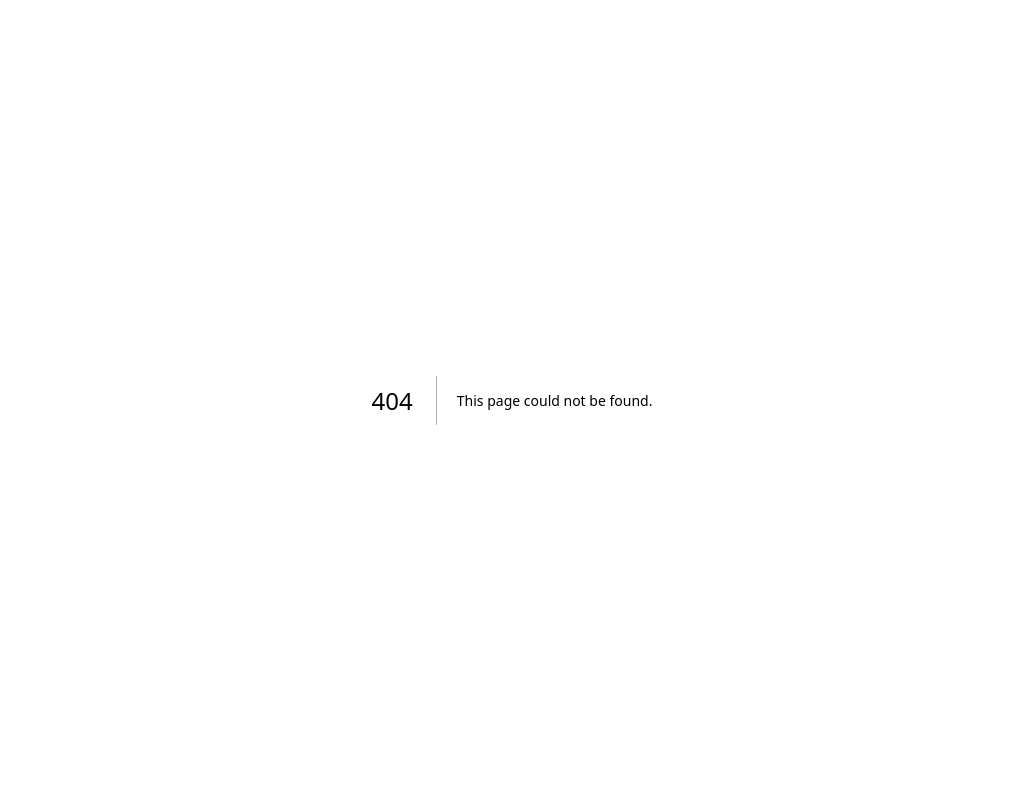
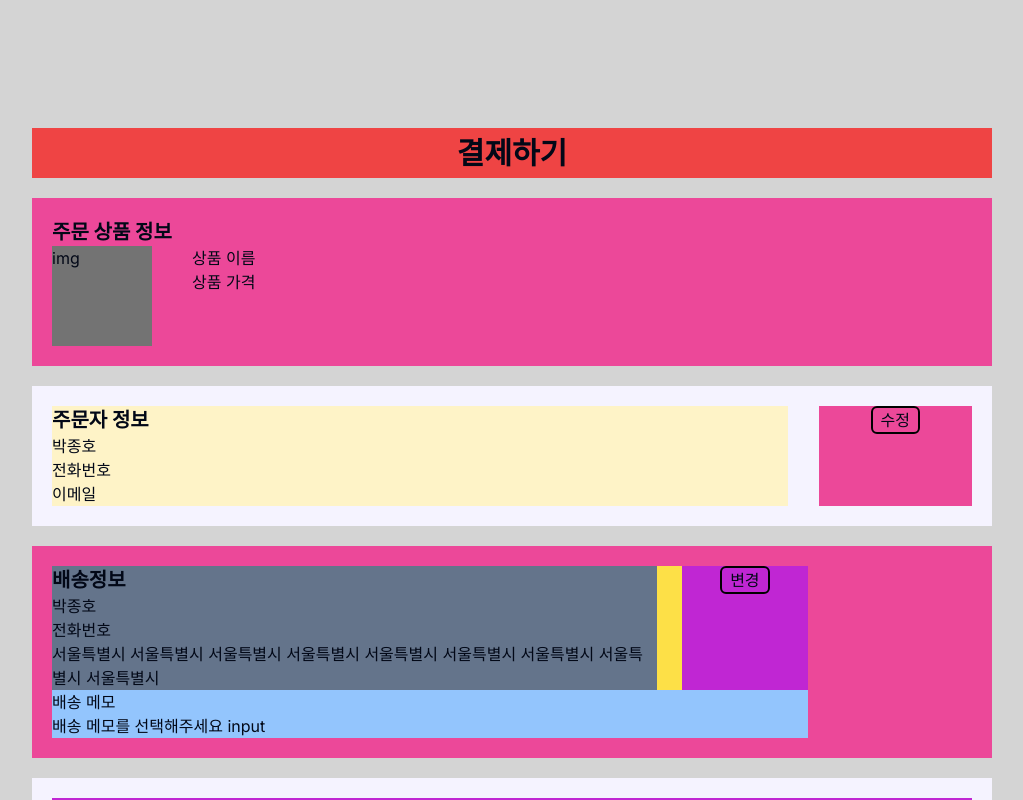
Before and after one commit to BellPumpkin/DevCamp-Day1, a Next.js app: page /payment in a window 1280 px wide. Before the commit this address had no page. Shown: the whole page, without its empty margins (128-1151 px from the left). Built offline with nearby package versions, Linux system fonts and the light colour scheme.

Commit message:
Feat: 결제 페이지 라우팅을 적용
경로를 /payment로 설정했고, 기본 UI 레이아웃을 지정했습니다

```diff
--- /dev/null
+++ b/src/app/payment/page.tsx
@@ -0,0 +1,122 @@
+export default function PaymentPage() {
+  return (
+    <div className="flex flex-col w-full h-screen bg-neutral-300">
+      <div className="overflow-y-auto flex-grow p-10 pt-32">
+        <div className="flex flex-col items-center gap-5">
+          <h1 className="flex bg-red-500 w-4/5 h-[50px] items-center justify-center text-3xl font-bold">결제하기</h1>
+          <div className="w-4/5 bg-pink-500">
+            <div className="flex flex-col p-5">
+              <div>
+                <h1 className="font-bold text-xl">주문 상품 정보</h1>
+              </div>
+              <div className="flex flex-row">
+                <div className="w-[100px] h-[100px] bg-neutral-500">
+                  img
+                </div>
+                <div className='ml-10'>
+                  <h1>상품 이름</h1>
+                  <h1>상품 가격</h1>
+                </div>
+              </div>
+            </div>
+          </div>
+          <div className="flex flex-row w-4/5 p-5 bg-violet-50 justify-between">
+            <div className="flex flex-col w-4/5 bg-amber-100">
+              <h1 className="font-bold text-xl">주문자 정보</h1>
+              <h1>박종호</h1>
+              <h1>전화번호</h1>
+              <h1>이메일</h1>
+            </div>
+            <div className="bg-pink-500 w-1/6 flex justify-center items-start">
+              <button className="rounded-md border-black border-2 px-2 text-md">수정</button>
+            </div>
+          </div>
+          <div className="flex flex-row w-4/5 p-5 bg-pink-500">
+            <div className="flex flex-col">
+              <div className="flex flex-row bg-yellow-300 justify-between gap-2">
+                <div className="flex flex-col w-4/5 bg-slate-500">
+                  <h1 className="font-bold text-xl">배송정보</h1>
+                  <h1>박종호</h1>
+                  <h1>전화번호</h1>
+                  <h1>서울특별시 서울특별시 서울특별시 서울특별시 서울특별시 서울특별시 서울특별시 서울특별시 서울특별시</h1>
+                </div>
+                <div className="bg-fuchsia-600 w-1/6 flex justify-center items-start">
+                  <button className="rounded-md border-black border-2 px-2 text-md">변경</button>
+                </div>
+              </div>
+              <div className="flex flex-col bg-blue-300">
+                <h1>배송 메모</h1>
+                <h1>배송 메모를 선택해주세요 input</h1>
+              </div>
+            </div>
+          </div>
+          <div className="w-4/5 bg-violet-50 p-5">
+            <div className="flex flex-col bg-fuchsia-600">
+              <h1 className="font-bold text-xl">쿠폰 포인트</h1>
+              <h1 className="bg-white">쿠폰</h1>
+              <div className="flex flex-row bg-amber-500">
+                <h1>쿠폰 input</h1>
+                <h1>쿠폰 적용</h1>
+              </div>
+              <h1 className="bg-white">쿠폰 번호</h1>
+              <div className="flex flex-row bg-amber-100">
+                <h1>쿠폰 번호 input</h1>
+                <h1>쿠폰 적용</h1>
+              </div>
+              <h1 className="bg-white">포인트</h1>
+              <div className="flex flex-row bg-amber-900">
+                <h1>쿠폰 번호 input</h1>
+                <h1>쿠폰 적용</h1>
+              </div>
+              <div className="bg-white">
+                <h1 className="text-sm">보유 포인트: 2,300</h1>
+                <h1 className="text-sm">5,000 포인트 이상 보유 및 10,000원 이상 구매시 사용 가능</h1>
+              </div>
+            </div>
+          </div>
+          <div className="w-4/5 bg-yellow-100 p-5">
+            <h1 className="font-bold text-xl">최종 결제 금액</h1>
+            <div className="flex flex-row justify-between">
+              <h1>상품 가격</h1>
+              <h1>18,000원</h1>
+            </div>
+            <div className="flex flex-row justify-between">
+              <h1>쿠폰 할인</h1>
+              <h1>-1,000원</h1>
+            </div>
+            <div className="flex flex-row justify-between">
+              <h1>포인트 사용</h1>
+              <h1>-0원</h1>
+            </div>
+            <div className="flex flex-row justify-between">
+              <h1>배송비</h1>
+              <h1>+2,500원</h1>
+            </div>
+            <div className="border-t-2 border-neutral-500"/>
+            <div className="flex flex-row justify-between">
+              <h1>총 결제 금액</h1>
+              <h1>19,500원</h1>
+            </div>
+            <div className="flex bg-slate-200">
+              <h1>700 포인트 적립예정</h1>
+            </div>
+          </div>
+          <div className="w-4/5 bg-violet-300 p-5">
+            <h1 className="font-bold text-xl">결제 방법</h1>
+            <h1>select 1</h1>
+            <h1>select 2</h1>
+            <h1>select 3</h1>
+            <h1>select 4</h1>
+            <h1>select 5</h1>
+            <h1>00은행</h1>
+            <h1>입금자명 input</h1>
+          </div>
+          <div className="w-4/5 bg-white p-5">
+            <h1 className="font-bold text-xl">전체 동의</h1>
+            <button>결제하기</button>
+          </div>
+        </div>
+      </div>
+    </div>
+  );
+}
```
